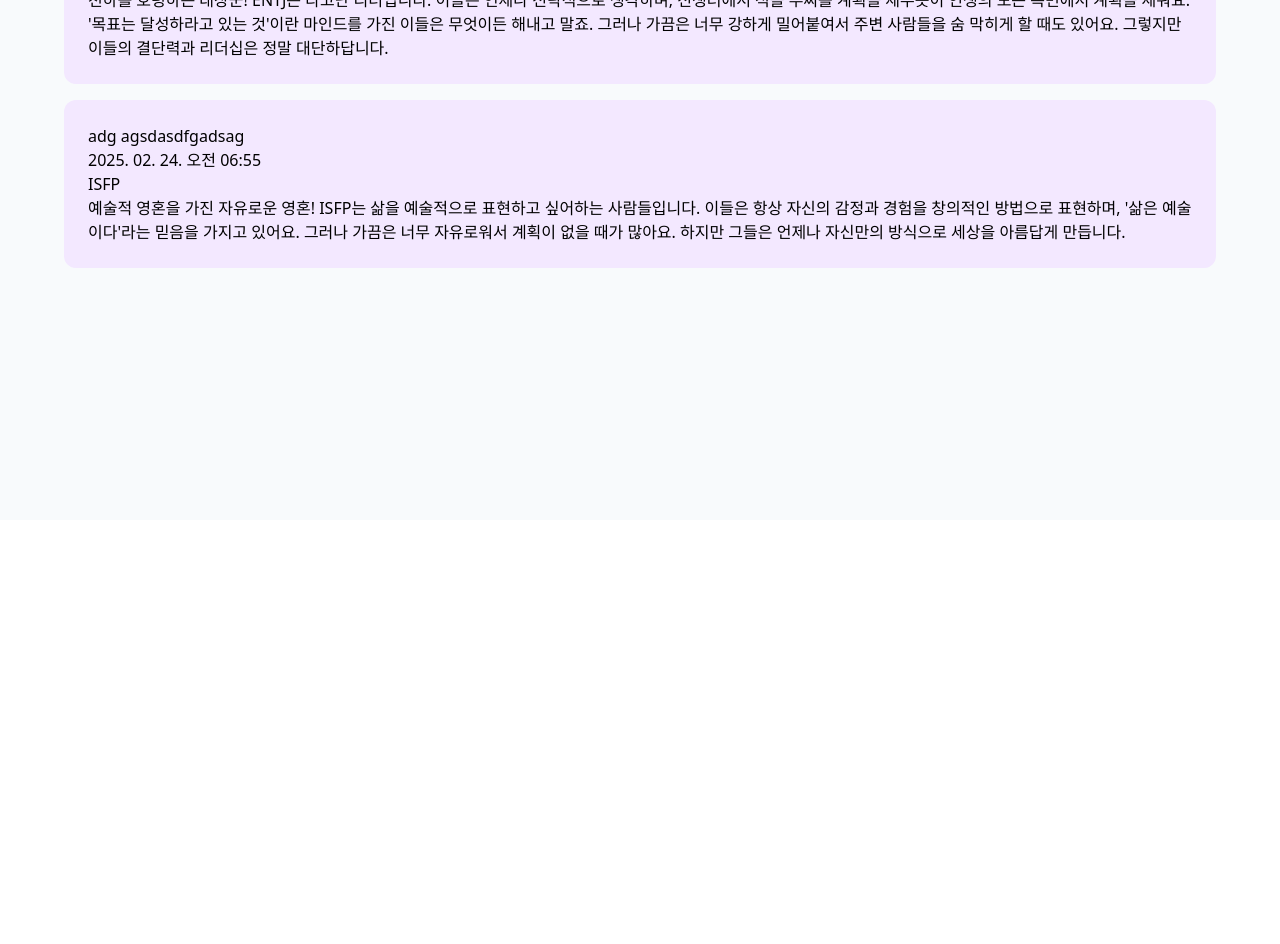
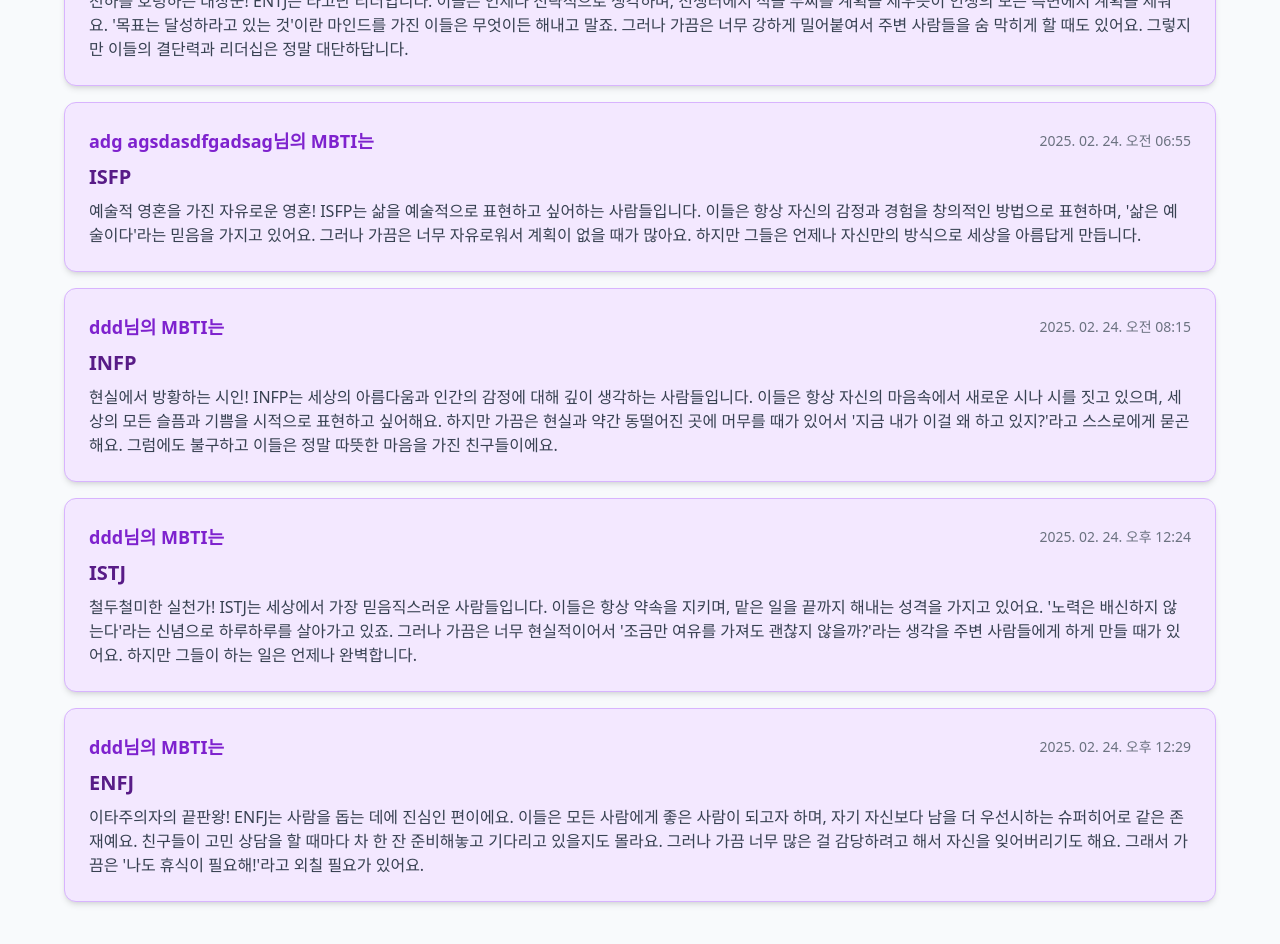
Before and after one commit to mangomaneya/NBC-React-Advanced-Project-MBTI_Test, a React (Vite) app: page /result in a window 1280 px wide. Shown: the part 280-1224 px from the top of the page. Before the commit the page ends 800 px from the top, so only its background shows below. Built offline with nearby package versions, Linux system fonts and the light colour scheme; data requests are answered from the project's data file; sample sign-in values are in the browser's storage.

Commit message:
style: MBTI 결과 항목에 가시성 추가 및 레이아웃 개선

```diff
--- a/db.json
+++ b/db.json
@@ -22,6 +22,46 @@
       "writerId": "mangchiman",
       "nickname": "ddd",
       "mbtiResult": "INFP",
+      "visibility": true
+    },
+    {
+      "id": "87d7",
+      "date": 1740399887020,
+      "writerId": "mangchiman",
+      "nickname": "ddd",
+      "mbtiResult": "ISTJ",
+      "visibility": true
+    },
+    {
+      "id": "3143",
+      "date": 1740400117220,
+      "writerId": "mangchiman",
+      "nickname": "ddd",
+      "mbtiResult": "ISFP",
+      "visibility": false
+    },
+    {
+      "id": "11ac",
+      "date": 1740400188467,
+      "writerId": "mangchiman",
+      "nickname": "ddd",
+      "mbtiResult": "ENFJ",
+      "visibility": true
+    },
+    {
+      "id": "c7db",
+      "date": 1740400306556,
+      "writerId": "mangchiman",
+      "nickname": "ddd",
+      "mbtiResult": "ISFJ",
+      "visibility": false
+    },
+    {
+      "id": "97b0",
+      "date": 1740400476370,
+      "writerId": "mangchiman",
+      "nickname": "ddd",
+      "mbtiResult": "INTP",
       "visibility": false
     }
   ]
--- a/src/components/Layout.jsx
+++ b/src/components/Layout.jsx
@@ -15,7 +15,7 @@ const Layout = () => {
   };
 
   return (
-    <div className="h-screen bg-slate-50 flex flex-col">
+    <div className="min-h-screen bg-slate-50 flex flex-col">
       <header className="bg-purple-400 p-7 shadow-md rounded-xl mx-4 my-4">
         <nav className="container mx-auto flex justify-between items-center text-slate-50 text-lg h-11">
           <Link to="/">
@@ -46,7 +46,7 @@ const Layout = () => {
           </div>
         </nav>
       </header>
-      <main className="container mx-auto pt-10 main flex flex-col items-center justify-center">
+      <main className="container mx-auto pt-10 main flex flex-col items-center justify-center h-full mb-20">
         <Outlet />
       </main>
     </div>
--- a/src/components/ResultItem.jsx
+++ b/src/components/ResultItem.jsx
@@ -43,18 +43,37 @@ const ResultItem = ({ result }) => {
   };
 
   return (
-    <div className=" bg-purple-100 w-auto mx-16 p-6 rounded-xl">
-      <h4>{result.nickname}</h4>
-      <p>{getTimeStamp(result.date)}</p>
-      <p>{result.mbtiResult}</p>
-      <p>{mbtiDescriptions[result.mbtiResult].slice(5)}</p>
+    <div className="bg-purple-100 w-auto mx-16 p-6 rounded-xl shadow-md border border-purple-300">
+      <div className="flex items-center justify-between mb-2">
+        <h4 className="text-lg font-semibold text-purple-700">
+          {`${result.nickname}님의 MBTI는`}
+        </h4>
+        <p className="text-sm text-gray-500">{getTimeStamp(result.date)}</p>
+      </div>
+      <p className="text-xl font-bold text-purple-900">{result.mbtiResult}</p>
+      <p className="mt-2 text-gray-700">
+        {mbtiDescriptions[result.mbtiResult].slice(5)}
+      </p>
+
       {userData.userId === result.writerId && (
-        <>
-          <button onClick={() => changeVisibilityMutation.mutate(result)}>
+        <div className="mt-4 flex gap-2">
+          <button
+            onClick={() => changeVisibilityMutation.mutate(result)}
+            className={`px-4 py-2 text-sm font-medium text-white rounded-lg shadow ${
+              result.visibility
+                ? "bg-purple-500 hover:bg-purple-600"
+                : "bg-slate-500 hover:bg-slate-600"
+            } transition`}
+          >
             {result.visibility ? "비공개로 전환" : "공개로 전환"}
           </button>
-          <button onClick={() => handleDeleteResult()}>삭제</button>
-        </>
+          <button
+            onClick={() => handleDeleteResult()}
+            className="px-4 py-2 text-sm font-medium text-white bg-red-500 rounded-lg shadow hover:bg-red-600 transition"
+          >
+            삭제
+          </button>
+        </div>
       )}
     </div>
   );
--- a/src/components/testForm.jsx
+++ b/src/components/testForm.jsx
@@ -21,7 +21,10 @@ const TestForm = ({ onTestSubmit }) => {
   };
 
   return (
-    <form onSubmit={handleSubmit} className="space-y-6 p-6 bg-white rounded-lg">
+    <form
+      onSubmit={handleSubmit}
+      className="space-y-6 p-6 bg-white rounded-lg w-full"
+    >
       {/* question.js 를 렌더링(map)
         id를 키로 주고
         question을 p태그에
@@ -29,18 +32,25 @@ const TestForm = ({ onTestSubmit }) => {
       {questions.map((q, index) => {
         const typeOpt = q.type.split("/"); // type을 '/'로 나눈 배열 (ex.[t,f])
         return (
-          <div key={q.id}>
-            <p>{q.question}</p>
-            <div>
+          <div key={q.id} className="mb-10 ">
+            <span className="text-2xl ">{`Q.${q.id}`}</span>
+            <p className="text-xl font-semibold my-4">{q.question}</p>
+            <div className="flex flex-col space-y-2">
               {typeOpt.map((option, i) => {
                 return (
-                  <label key={i}>
+                  <label
+                    key={i}
+                    className={`p-4 border rounded-lg  ${
+                      answers[index]?.answer === option ? "bg-purple-100 border-solid border-purple-300" : ""
+                    } hover:bg-purple-100 transition-all duration-100`}
+                  >
                     <input
                       type="radio"
                       name={`question-${index}-option`}
                       value={option}
                       checked={answers[index]?.answer === option} // 답변 배열에 저장된 answer값이 현재 옵션과 일치하는지 판단
                       onChange={() => handleOptionChange(index, option)}
+                      className="peer p-4 border rounded-lg mr-2 "
                       required
                     />
                     {q.options[i]}
@@ -51,7 +61,12 @@ const TestForm = ({ onTestSubmit }) => {
           </div>
         );
       })}
-      <button type="submit">제출하기</button>
+      <button
+        type="submit"
+        className="w-full bg-purple-600 text-white py-3 rounded-lg hover:bg-purple-300 transition duration-300 "
+      >
+        제출하기
+      </button>
     </form>
   );
 };
--- a/src/pages/Home.jsx
+++ b/src/pages/Home.jsx
@@ -15,10 +15,10 @@ const Home = () => {
   };
   return (
     <div className="w-full flex flex-col items-center justify-center bg-transparent">
-      <h1 className="text-5xl font-bold text-primary-color mb-6">
+      <h1 className="text-5xl font-bold mb-6">
         무료 성격 테스트
       </h1>
-      <p className="mb-8 text-lg text-secondary-color">
+      <p className="mb-8 text-lg">
         자신의 성격 유형을 확인할 수 있도록 솔직하게 답변해 주세요.
       </p>
 
--- a/src/pages/MbtiTest.jsx
+++ b/src/pages/MbtiTest.jsx
@@ -45,30 +45,38 @@ const MbtiTest = () => {
   };
   return (
     // 테스트 결과 유무에 따라서 ? 테스트 : 결과
-    <div>
+    <div className="w-full mx-4 flex flex-col items-center justify-center">
       {!testResult ? (
         <>
-          <h2>MbtiTest</h2>
+          <h2 className="text-3xl font-bold mb-6">MbtiTest</h2>
           <TestForm onTestSubmit={handleTestSubmit} />
         </>
       ) : (
-        <>
-          <h2>
-            당신의 유형은? <span>{testResult}</span>
+        <div>
+          <h2 className="text-3xl font-bold mb-6">
+            당신의 유형은? <span className="text-purple-500">{testResult}</span>
           </h2>
           <p>
-            {mbtiDescriptions[testResult] ||
+            {mbtiDescriptions[testResult].slice(5) ||
               "해당 성격 유형에 대한 설명이 없습니다."}
           </p>
-          <button onClick={handleMoveToResults}>결과페이지로 이동하기</button>
+          <div className="mt-4 flex  gap-2">
+            <button
+              onClick={handleMoveToResults}
+              className=" bg-purple-500 text-white p-4 rounded-lg hover:bg-purple-600 transition duration-300"
+            >
+              결과페이지로 이동하기
+            </button>
             <button
               onClick={() => {
                 setTestResult(null);
+
               }}
-          >
+              className=" bg-red-500 text-white p-4 rounded-lg hover:bg-red-600 transition duration-300">
               다시 테스트하기
             </button>
-        </>
+          </div>
+        </div>
       )}
     </div>
   );
--- a/src/pages/MyPage.jsx
+++ b/src/pages/MyPage.jsx
@@ -63,7 +63,7 @@ const MyPage = () => {
     return <div>Loading...</div>;
   }
   return (
-    <>
+    <div className="flex flex-col items-center gap-16">
       <div className="w-96	mx-4 flex flex-col items-center justify-center">
         <h2 className="text-3xl font-bold mb-6">마이 페이지</h2>
         <div className="w-full space-y-6 bg-white p-6 rounded-lg shadow-md ">
@@ -89,8 +89,8 @@ const MyPage = () => {
           </form>
         </div>
       </div>
-      <div>
-        <h2>내 테스트 결과</h2>
+      <div className="mx-4 flex flex-col items-center justify-center space-y-4 bg-slate-50">
+        <h2 className="text-3xl font-bold mb-6">내 테스트 결과</h2>
         {resultData.map((result) => {
           return (
             userData.userId === result.writerId && (
@@ -99,7 +99,7 @@ const MyPage = () => {
           );
         })}
       </div>
-    </>
+    </div>
   );
 };
 
```
Lines whose indentation alone changed are shown as unchanged.
